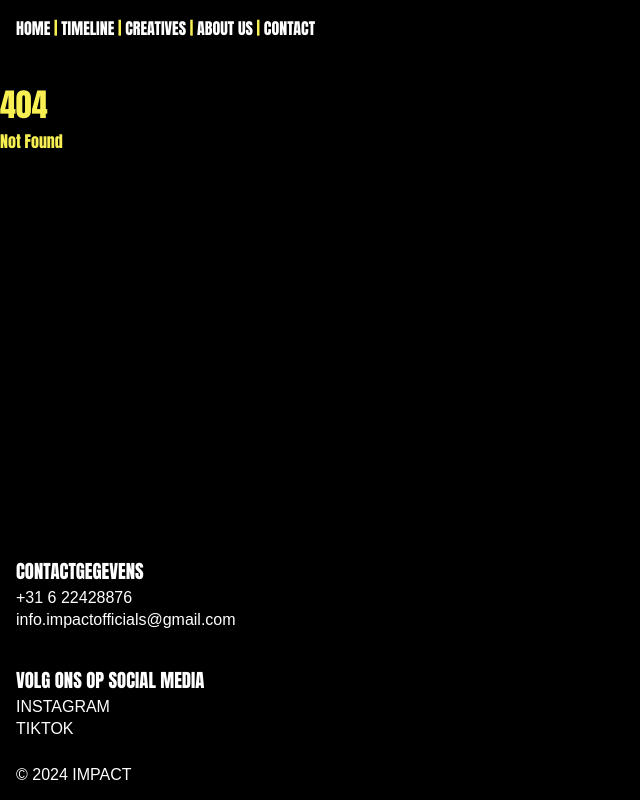
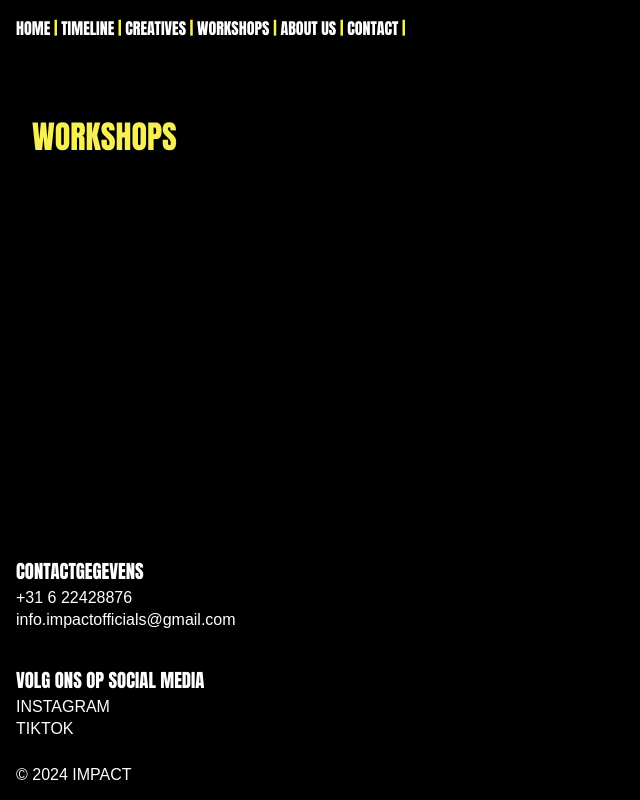
Before and after one commit to EmonaSantiago/IMPACT.OFFICIALS, a SvelteKit app: page /WORKSHOPS in a window 1280 px wide. Before the commit this address had no page. Shown: the whole page, without its empty margins (0-640 px from the left). Built offline with nearby package versions, Linux system fonts and the light colour scheme.

Commit message:
added Workshops page

```diff
--- a/src/routes/+layout.svelte
+++ b/src/routes/+layout.svelte
@@ -6,8 +6,9 @@
         <a href="/">HOME</a> |
         <a href="/TIMELINE">TIMELINE</a> |
         <a href="/CREATIVES">CREATIVES</a> |
+        <a href="/WORKSHOPS">WORKSHOPS</a> |
         <a href="/ABOUT-US">ABOUT US</a> |
-        <a href="/CONTACT">CONTACT</a>
+        <a href="/CONTACT">CONTACT</a> |
     </nav>
 <slot/>
 <div class="footer">
--- /dev/null
+++ b/src/routes/WORKSHOPS/+page.svelte
@@ -0,0 +1,7 @@
+<h1>WORKSHOPS</h1>
+
+<style>
+    h1 {
+        margin: 1em;
+    }
+</style>
```
